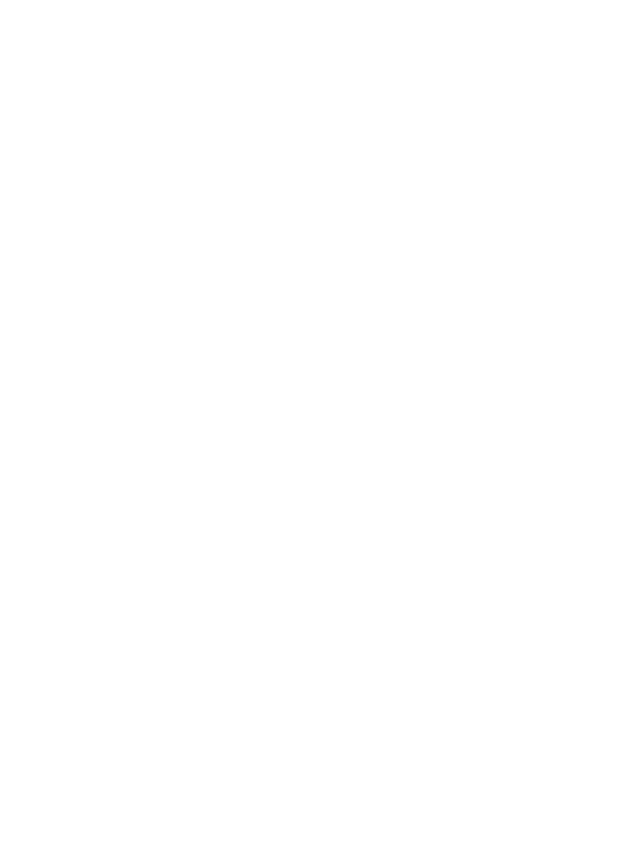
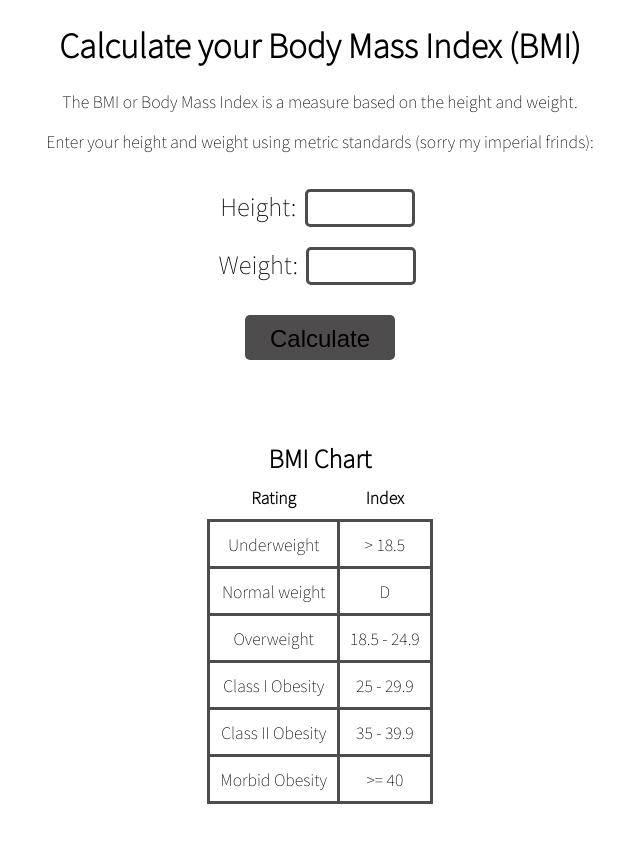
Before and after one commit to lucho2030/bmiCalc, a plain HTML site: page index.html in a window 1280 px wide. Shown: the whole page, without its empty margins (320-960 px from the left). Before the commit the page ends 800 px from the top, so only its background shows below. Drawn offline with Linux system fonts and the light colour scheme.

Commit message:
Os arquivos não estavam adicionados

```diff
--- a/index.html
+++ b/index.html
@@ -4,9 +4,74 @@
     <meta charset="UTF-8">
     <meta http-equiv="X-UA-Compatible" content="IE=edge">
     <meta name="viewport" content="width=device-width, initial-scale=1.0">
+    <link rel="stylesheet" href="./style.css">
+    <link rel="preconnect" href="https://fonts.gstatic.com">
+    <link href="https://fonts.googleapis.com/css2?family=Noto+Sans+KR:wght@100&display=swap" rel="stylesheet">
     <title>BMI Calculator</title>
 </head>
 <body>
+    <main>
+        <div class="container">
+            <h1>Calculate your Body Mass Index (BMI)</h1>
+            <p>The BMI or Body Mass Index is a measure based on the height and weight.</p>
+            <p>Enter your height and weight using metric standards (sorry my imperial frinds):</p>
+            <div class="input">
+                <label>Height:</label>
+                <input type="text" id="height">
+            </div>
+            <div class="input">
+                <label>Weight:</label>
+                <input type="text" id="weight">
+            </div>
+            <button id="calculate">Calculate</button>
+            <div class="result__container" id="result"></div>
+        </div>
+    </main>
+    <div class=bmiChartContainer>
+        <h2 class="title__bmiChartContainer">BMI Chart</h2>
+        <div class="chart__bmiChartContainer">
+            <table>
+                <thead>
+                    <tr>
+                        <th>Rating</th>
+                        <th>Index</th>
+                    </tr>
+                </thead>
+                <tbody>
+                    <tr>
+                        <td>Underweight</td>
+                        <td>> 18.5</td>
+                    </tr>
+                    <tr>
+                        <td>Normal weight</td>
+                        <td>D</td>
+                    </tr>
+                    <tr>
+                        <td>Overweight</td>
+                        <td>18.5 - 24.9</td>
+                    </tr>
+                    <tr>
+                        <td>Class I Obesity</td>
+                        <td>25 - 29.9</td>
+                    </tr>
+                    <tr>
+                        <td>Class II Obesity</td>
+                        <td>35 - 39.9</td>
+                    </tr>
+                    <tr>
+                        <td>Morbid Obesity</td>
+                        <td>>= 40</td>
+                    </tr>
+                </tbody>
+            </div>
+        </table>
+    </div>
     <script src="./main.js"></script>
+
+    <table>
+        <td>
+            <t</ti>
+        </td>
+    </table>
 </body>
 </html>
--- a/main.js
+++ b/main.js
@@ -1 +1,17 @@
-console.log("Olá")
+
+const calculate = document.getElementById('calculate')
+
+function bmi() {
+    const height = document.getElementById('height').value
+    const weight = document.getElementById('weight').value
+    const result = document.getElementById('result')
+
+    if(height !== '' && weight !== '') {
+        const bmiValue = (weight / (height * height)).toFixed(1)
+        result.textContent = bmiValue
+    } else {
+        result.textContent = 'Please enter all fields above...'
+    }
+}
+
+calculate.addEventListener('click', bmi)
--- a/style.css
+++ b/style.css
@@ -0,0 +1,77 @@
+body {
+    font-family: 'Noto Sans KR', sans-serif;
+}
+
+.container {
+    text-align: center;
+    vertical-align: middle;
+    margin: 0 auto;
+}
+
+.container label {
+    font-size: 24px;
+}
+
+.container input {
+    height: 30px;
+    width: 100px;
+    margin: 20px 5px auto;
+    font-size: 24px;
+    color: grey;
+    border: solid rgb(78, 76, 76);
+    border-radius: 5px;
+}
+
+.container button {
+    height: 45px;
+    width: 150px;
+    font-size: 24px;
+    font-weight: normal;
+    margin: 30px auto;
+    padding: 10px;
+    border: none;
+    border-radius: 5px;
+    background: rgb(78, 76, 76) ;
+}
+
+.result__container {
+    margin-top: 20px;
+    font-size: 30px;
+    font-weight: bold;
+}
+
+.bmiChartContainer {
+    position: relative;
+    margin: 50px 0 auto;
+    text-align: center;
+    vertical-align: middle;
+}
+
+.title__bmiChartContainer {
+    display: block;
+    margin: 0 auto;
+}
+
+.chart__bmiChartContainer {
+    display: block;
+    margin: 10px auto;
+}
+
+.chart__bmiChartContainer table {
+    position: relative;
+    margin: 10px auto;
+    border-collapse: collapse;
+}
+
+th {
+    padding: 0 0 10px;
+    font-weight: bolder;
+}
+
+td {
+    padding: 10px;
+}
+
+.chart__bmiChartContainer table tr td {
+    border: solid rgb(78, 76, 76);
+}
```
